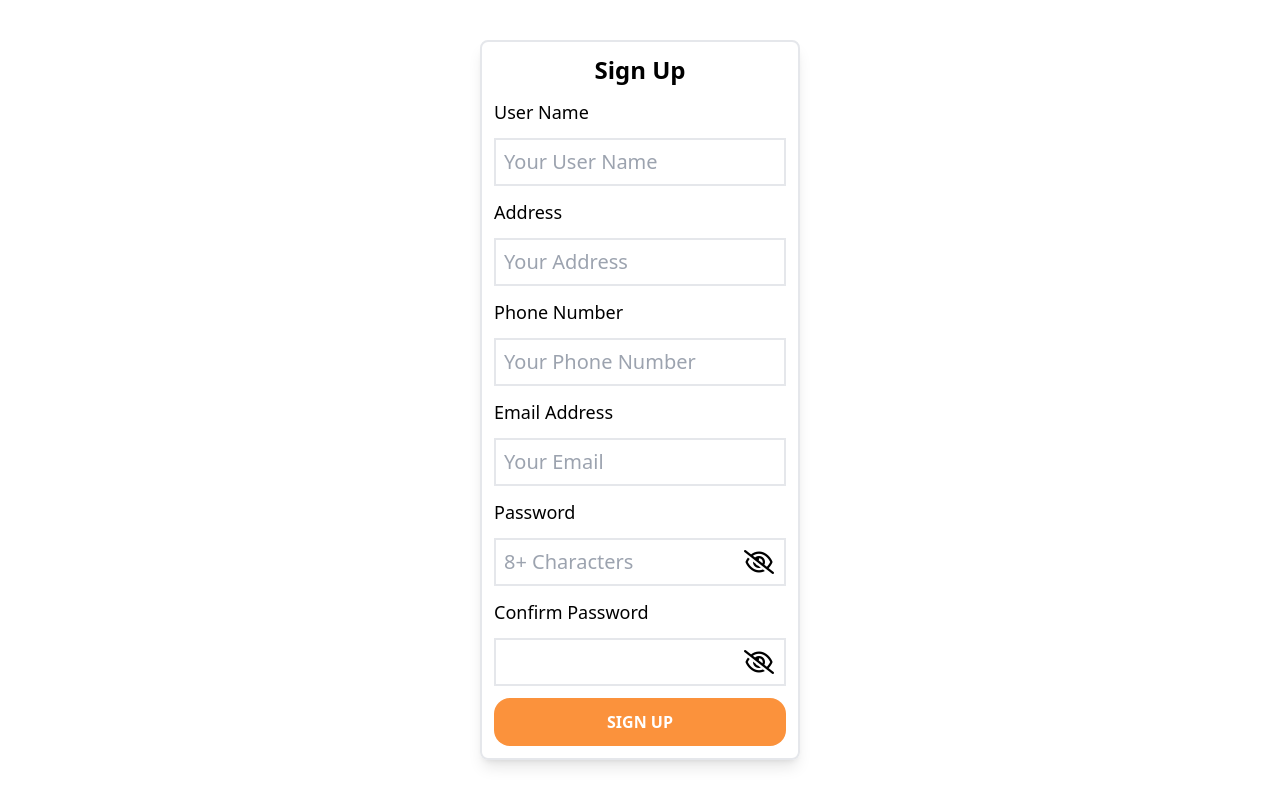
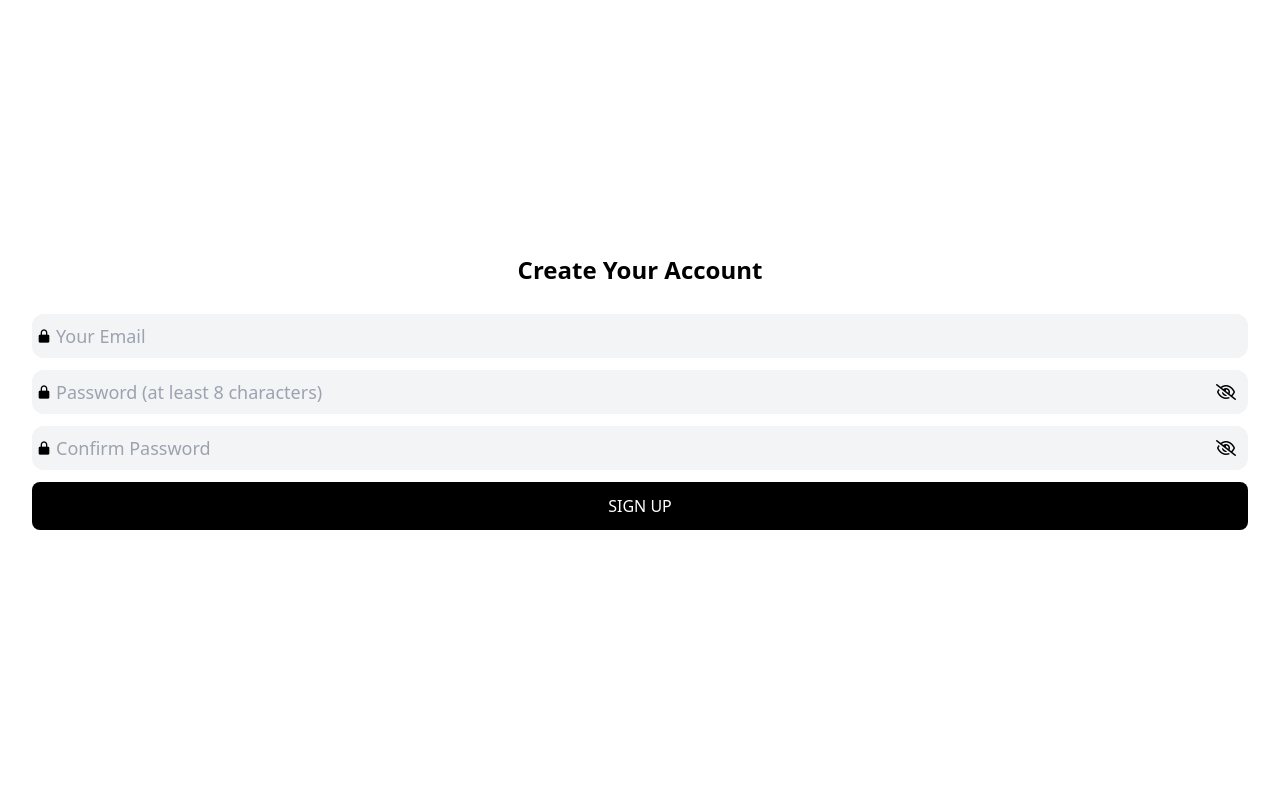
Before and after one commit to Gurungbishall/ShoesEco, a React (Vite) app in the folder Fontend/: page /signup in a window 1280 px wide. Built offline with nearby package versions, Linux system fonts and the light colour scheme.

Commit message:
change some login component

```diff
--- a/Fontend/package.json
+++ b/Fontend/package.json
@@ -11,7 +11,8 @@
   },
   "dependencies": {
     "react": "^18.3.1",
-    "react-dom": "^18.3.1"
+    "react-dom": "^18.3.1",
+    "react-hook-form": "^7.54.2"
   },
   "devDependencies": {
     "@eslint/js": "^9.13.0",
--- a/Fontend/src/components/Button.tsx
+++ b/Fontend/src/components/Button.tsx
@@ -2,19 +2,19 @@ import { ReactNode } from "react";
 
 export default function Button({
   state,
-  onClick,
   children,
+  type,
 }: {
   state: boolean;
-  onClick: () => void;
   children: ReactNode;
+  type?: React.ButtonHTMLAttributes<HTMLButtonElement>["type"];
 }) {
   return (
     <button
+      type={type}
       className={`w-full p-3 ${
-        state ? "bg-green-600" : "bg-orange-400"
-      } text-white font-bold rounded-2xl hover:bg-blue-600 transition duration-1000 delay-75`}
-      onClick={onClick}
+        state ? "bg-green-600" : "bg-black"
+      } text-white text-base font-bold rounded-3xl `}
     >
       {children}
     </button>
--- a/Fontend/src/components/Input.tsx
+++ b/Fontend/src/components/Input.tsx
@@ -1,19 +1,16 @@
 export default function Input({
   type,
-  value,
-  onChange,
+  placeholder,
 }: {
   type: string;
-  value: string;
-  onChange: (e: React.ChangeEvent<HTMLInputElement>) => void;
+  placeholder: string;
 }) {
   return (
     <>
       <input
         type={type}
-        value={value}
-        onChange={onChange}
-        className="w-full p-2 border-2 text-xl"
+        placeholder={placeholder}
+        className="w-full pl-6 py-2 text-lg bg-gray-100 focus:outline-black focus:ring-2 focus:ring-black rounded-xl"
       />
     </>
   );
--- a/Fontend/src/components/Login/LoginComponent.tsx
+++ b/Fontend/src/components/Login/LoginComponent.tsx
@@ -1,26 +1,28 @@
 import { useState } from "react";
 import { useNavigate } from "react-router-dom";
+import { useForm, SubmitHandler } from "react-hook-form";
 import Button from "../Button";
 import Input from "../Input";
-import Label from "../Label";
+
+interface IFormInput {
+  email: string;
+  password: string;
+}
 
 export default function LoginComponent() {
-  const [loading, setLoading] = useState(false);
-  const [visibility, setVisibility] = useState(true);
-  const [email, setEmail] = useState("");
-  const [password, setPassword] = useState("");
-  const [error, setError] = useState("");
+  const [loading, setLoading] = useState<boolean>(false);
+  const [visibility, setVisibility] = useState<boolean>(true);
+  const [error, setError] = useState<string>("");
 
   const navigate = useNavigate();
 
-  const handleSubmit = async () => {
-    if (!email || !password) {
-      setError("Please enter both email and password.");
-      return;
-    }
+  const { register, handleSubmit } = useForm<IFormInput>();
 
+  const onSubmit: SubmitHandler<IFormInput> = async (data) => {
+    const { email, password } = data;
+
+    setLoading(true);
     setError("");
-    setLoading(true);
 
     try {
       const response = await fetch("http://localhost:3000/signin", {
@@ -50,50 +52,63 @@ export default function LoginComponent() {
   };
 
   const toggleToSignupPage = () => {
-    navigate('/signup');
+    navigate("/signup");
   };
 
   return (
     <>
-      <div className="xl:w-1/4 p-3 flex flex-col gap-3 rounded-lg border-2 shadow-lg">
-        <span className="text-2xl font-bold text-center">Sign In</span>
-        <Label Name="Email Address" />
-        <Input
-          type="email"
-          value={email}
-          onChange={(e) => setEmail(e.target.value)}
-        />
-        <div className="flex justify-between">
-          <Label Name="Password" />
+      <div className="w-screen h-screen px-4 flex flex-col gap-3  justify-center">
+        <span className="text-2xl font-bold text-center">
+          Login in Your Account
+        </span>
+
+        <form onSubmit={handleSubmit(onSubmit)} className="flex flex-col gap-4">
+          <div className="relative flex items-center">
+            <i className="bx bxs-envelope absolute left-1" />
+            <Input
+              type="email"
+              placeholder="Email"
+              {...register("email", { required: "Email is required" })}
+            />
+          </div>
+
+          <div className="relative flex items-center">
+            <i className="bx bxs-lock-alt absolute left-1" />
+
+            <Input
+              placeholder="Password"
+              type={visibility ? "text" : "password"}
+              {...register("password", { required: "Password is required" })}
+            />
+
+            <i
+              className={`fa-regular ${
+                visibility ? "fa-eye-slash" : "fa-eye"
+              }  absolute right-3`}
+              onClick={toggleVisibility}
+            />
+          </div>
+
+          {error && <div className="text-red-500">{error}</div>}
+
+          <div>
+            <Button state={loading} type="submit">
+              {loading ? "Loading..." : "Sign in"}
+            </Button>
+          </div>
+        </form>
+
+        <div className="flex flex-col justify-center items-center gap-4">
           <a href="/" className="text-blue-500">
             Forget Password?
           </a>
+          <div>
+            <span>Don't have an account? </span>
+            <span className="font-bold" onClick={toggleToSignupPage}>
+              Sign up
+            </span>
+          </div>
         </div>
-        <div className="relative flex justify-end items-center">
-          <Input
-            type={visibility ? "password" : "text"}
-            value={password}
-            onChange={(e) => setPassword(e.target.value)}
-          />
-          <i
-            className={`fa-regular ${
-              visibility ? "fa-eye-slash" : "fa-eye"
-            } fa-xl absolute pr-3`}
-            onClick={toggleVisibility}
-          />
-        </div>
-        {error && <div className="text-red-500">{error}</div>}
-        <div>
-          <Button state={loading} onClick={handleSubmit}>
-            {loading ? "Loading..." : "SIGN IN"}
-          </Button>
-        </div>
-        <button
-          className="text-center font-bold hover:text-blue-600 transition duration-1000 delay-75"
-          onClick={toggleToSignupPage}
-        >
-          Register Now
-        </button>
       </div>
     </>
   );
--- a/Fontend/src/components/Signup/SignUpCompoent.tsx
+++ b/Fontend/src/components/Signup/SignUpCompoent.tsx
@@ -1,66 +1,51 @@
 import { useState } from "react";
 import { useNavigate } from "react-router-dom";
-import Button from "../Button";
-import Label from "../Label";
+import { useForm, Controller } from "react-hook-form";
+import Input from "../Input";
 
-export default function SignUpComponent() {
-  const [loading, setLoading] = useState(false);
-  const [passwordVisibility, setPasswordVisibility] = useState(true);
-  const [confirmPasswordVisibility, setConfirmPasswordVisibility] =
-    useState(true);
+interface SignUpFormData {
+  email: string;
+  password: string;
+  confirmPassword: string;
+}
 
-  const [userName, setUserName] = useState("");
-  const [address, setAddress] = useState("");
-  const [phoneNumber, setPhoneNumber] = useState("");
-  const [email, setEmail] = useState("");
-  const [password, setPassword] = useState("");
-  const [confirmPassword, setConfirmPassword] = useState("");
-  const [error, setError] = useState("");
+const SignUpForm = () => {
+  const navigate = useNavigate();
+  const [visibility, setVisibility] = useState<boolean>(true);
+  const [confirmPasswordvisibility, setConfirmPasswordVisibility] =
+    useState<boolean>(true);
 
-  const navigate = useNavigate();
+  const {
+    control,
+    handleSubmit,
+    formState: { errors, isSubmitting },
+    setError,
+  } = useForm<SignUpFormData>({
+    defaultValues: {
+      email: "",
+      password: "",
+      confirmPassword: "",
+    },
+  });
 
-  const handleSignUp = async () => {
-    if (
-      !userName ||
-      !email ||
-      !password ||
-      !confirmPassword ||
-      !address ||
-      !phoneNumber
-    ) {
-      setError("All fields are required.");
+  const toggleVisibility = () => {
+    setVisibility(!visibility);
+  };
+
+  const toggleConfirmPasswordVisibility = () => {
+    setConfirmPasswordVisibility(!confirmPasswordvisibility);
+  };
+
+  const onSubmit = async (data: SignUpFormData) => {
+    const { email, password, confirmPassword } = data;
+
+    if (password !== confirmPassword) {
+      setError("confirmPassword", {
+        type: "manual",
+        message: "Passwords do not match.",
+      });
       return;
     }
-    const emailRegex = /^[a-zA-Z0-9._-]+@[a-zA-Z0-9.-]+\.[a-zA-Z]{2,4}$/;
-    if (!emailRegex.test(email)) {
-      setError("Invalid email format");
-    }
-    if (password !== confirmPassword) {
-      setError("Passwords do not match.");
-      return;
-    }
-    if (password.length < 8) {
-      setError("Password must be at least 8 characters.");
-      return;
-    }
-
-    const passwordStrengthRegex =
-      /^(?=.*[A-Z])(?=.*\d)(?=.*[@$!%*?&])[A-Za-z\d@$!%*?&]{8,}$/;
-    if (!passwordStrengthRegex.test(password)) {
-      setError(
-        "Password must include uppercase, a number, and a special character."
-      );
-      return;
-    }
-
-    const phoneRegex = /^\d{10}$/;
-    if (!phoneRegex.test(phoneNumber)) {
-      setError("Invalid phone number format.");
-      return;
-    }
-
-    setLoading(true);
-    setError("");
 
     try {
       const response = await fetch("http://localhost:3000/signup", {
@@ -69,11 +54,8 @@ export default function SignUpComponent() {
           "Content-Type": "application/json",
         },
         body: JSON.stringify({
-          userName,
           email,
           password,
-          address,
-          phoneNumber,
         }),
       });
 
@@ -81,99 +63,115 @@ export default function SignUpComponent() {
         navigate("/signin");
       } else {
         const data = await response.json();
-        setError(data.message || "Failed to sign up. Please try again.");
+        alert(data.message || "Failed to sign up. Please try again.");
       }
     } catch (error) {
-      setError("An error occurred. Please try again later.");
-    } finally {
-      setLoading(false);
+      alert("An error occurred. Please try again later.");
     }
   };
 
-  const togglePasswordVisibility = () => {
-    setPasswordVisibility(!passwordVisibility);
-  };
+  return (
+    <div className="w-screen h-screen px-4 flex flex-col gap-3 justify-center">
+      <span className="text-2xl font-bold text-center">
+        Create Your Account
+      </span>
+      <form
+        onSubmit={handleSubmit(onSubmit)}
+        className="flex flex-col gap-3 p-4 "
+      >
+        <Controller
+          name="email"
+          control={control}
+          rules={{
+            required: "Email is required",
+            pattern: {
+              value: /^[a-zA-Z0-9._-]+@[a-zA-Z0-9.-]+\.[a-zA-Z]{2,4}$/,
+              message: "Invalid email format",
+            },
+          }}
+          render={({ field }) => (
+            <div className="relative flex items-center">
+              <i className="bx bxs-lock-alt absolute left-1" />
+              <Input type="email" {...field} placeholder="Your Email" />
+            </div>
+          )}
+        />
+        {errors.email && (
+          <p className="text-red-500 text-sm">{errors.email.message}</p>
+        )}
 
-  const toggleConfirmPasswordVisibility = () => {
-    setConfirmPasswordVisibility(!confirmPasswordVisibility);
-  };
+        <Controller
+          name="password"
+          control={control}
+          rules={{
+            required: "Password is required",
+            minLength: {
+              value: 8,
+              message: "Password must be at least 8 characters",
+            },
+          }}
+          render={({ field }) => (
+            <div className="relative flex items-center">
+              <i className="bx bxs-lock-alt absolute left-1" />
 
-  return (
-    <>
-      <div className="xl:w-1/4 p-3 flex flex-col gap-3 rounded-lg border-2 shadow-lg">
-        <span className="text-2xl font-bold text-center">Sign Up</span>
-        <Label Name="User Name" />
-        <input
-          type="text"
-          value={userName}
-          onChange={(e) => setUserName(e.target.value)}
-          className="w-full p-2 border-2 text-xl"
-          placeholder="Your User Name"
-        />
-        <Label Name="Address" />
-        <input
-          type="text"
-          value={address}
-          onChange={(e) => setAddress(e.target.value)}
-          className="w-full p-2 border-2 text-xl"
-          placeholder="Your Address"
+              <Input
+                type={visibility ? "text" : "password"}
+                {...field}
+                placeholder="Password (at least 8 characters)"
               />
 
-        <Label Name="Phone Number" />
-        <input
-          type="tel"
-          value={phoneNumber}
-          onChange={(e) => setPhoneNumber(e.target.value)}
-          className="w-full p-2 border-2 text-xl"
-          placeholder="Your Phone Number"
+              <i
+                className={`fa-regular ${
+                  visibility ? "fa-eye-slash" : "fa-eye"
+                }  absolute right-3`}
+                onClick={toggleVisibility}
               />
+            </div>
+          )}
+        />
+        {errors.password && (
+          <p className="text-red-500 text-sm">{errors.password.message}</p>
+        )}
 
-        <Label Name="Email Address" />
-        <input
-          type="email"
-          value={email}
-          onChange={(e) => setEmail(e.target.value)}
-          className="w-full p-2 border-2 text-xl"
-          placeholder="Your Email"
-        />
-        <Label Name="Password" />
-        <div className="relative flex justify-end items-center">
-          <input
-            type={passwordVisibility ? "password" : "text"}
-            value={password}
-            onChange={(e) => setPassword(e.target.value)}
-            className="w-full p-2 border-2 text-xl"
-            placeholder="8+ Characters"
+        <Controller
+          name="confirmPassword"
+          control={control}
+          rules={{
+            required: "Confirm password is required",
+          }}
+          render={({ field }) => (
+            <div className="relative flex items-center">
+              <i className="bx bxs-lock-alt absolute left-1" />
+              <Input
+                type={confirmPasswordvisibility ? "text" : "password"}
+                {...field}
+                placeholder="Confirm Password"
               />
               <i
                 className={`fa-regular ${
-              passwordVisibility ? "fa-eye-slash" : "fa-eye"
-            } fa-xl absolute pr-3`}
-            onClick={togglePasswordVisibility}
-          />
-        </div>
-        <Label Name="Confirm Password" />
-        <div className="relative flex justify-end items-center">
-          <input
-            type={confirmPasswordVisibility ? "password" : "text"}
-            value={confirmPassword}
-            onChange={(e) => setConfirmPassword(e.target.value)}
-            className="w-full p-2 border-2 text-xl"
-          />
-          <i
-            className={`fa-regular ${
-              confirmPasswordVisibility ? "fa-eye-slash" : "fa-eye"
-            } fa-xl absolute pr-3`}
+                  visibility ? "fa-eye-slash" : "fa-eye"
+                }  absolute right-3`}
                 onClick={toggleConfirmPasswordVisibility}
               />
             </div>
-        {error && <p className="text-red-500 text-sm">{error}</p>}
-        <div>
-          <Button state={loading} onClick={handleSignUp}>
-            {loading ? "Loading..." : "SIGN UP"}
-          </Button>
+          )}
+        />
+        {errors.confirmPassword && (
+          <p className="text-red-500 text-sm">
+            {errors.confirmPassword.message}
+          </p>
+        )}
+
+        <button
+          type="submit"
+          className="bg-black text-white p-3 rounded-lg"
+          disabled={isSubmitting}
+        >
+          {isSubmitting ? "Loading..." : "SIGN UP"}
+        </button>
+      </form>
     </div>
-      </div>
-    </>
   );
-}
+};
+
+export default SignUpForm;
--- a/Fontend/src/main.tsx
+++ b/Fontend/src/main.tsx
@@ -5,6 +5,7 @@ import LoginPage from "./pages/Login.tsx";
 import SignUpPage from "./pages/SignUp.tsx";
 import HomePage from "./pages/Home.tsx";
 import SpecialOffers from "./components/SpecialOffers/SpecialOffers.tsx";
+import Mostpopular from "./components/Mostpopular/Mostpopular.tsx";
 import App from "./App.tsx";
 import {
   createBrowserRouter,
@@ -21,10 +22,10 @@ const router = createBrowserRouter(
       <Route path="/signup" element={<SignUpPage />} />
       <Route path="/home" element={<HomePage />} />
       <Route path="/specialOffers" element={<SpecialOffers />} />
+      <Route path="/mostpopular" element={<Mostpopular />} />
     </>
   )
 );
-
 
 createRoot(document.getElementById("root")!).render(
   <StrictMode>
```
Also changed, not shown: Fontend/src/components/Body/bottombody.tsx (+10 -1 lines), Fontend/src/components/Mostpopular/Mostpopular.tsx (added, +76 -0 lines), 1 other file (tests, documents, lock files or other folders). Lines whose indentation alone changed are shown as unchanged.
